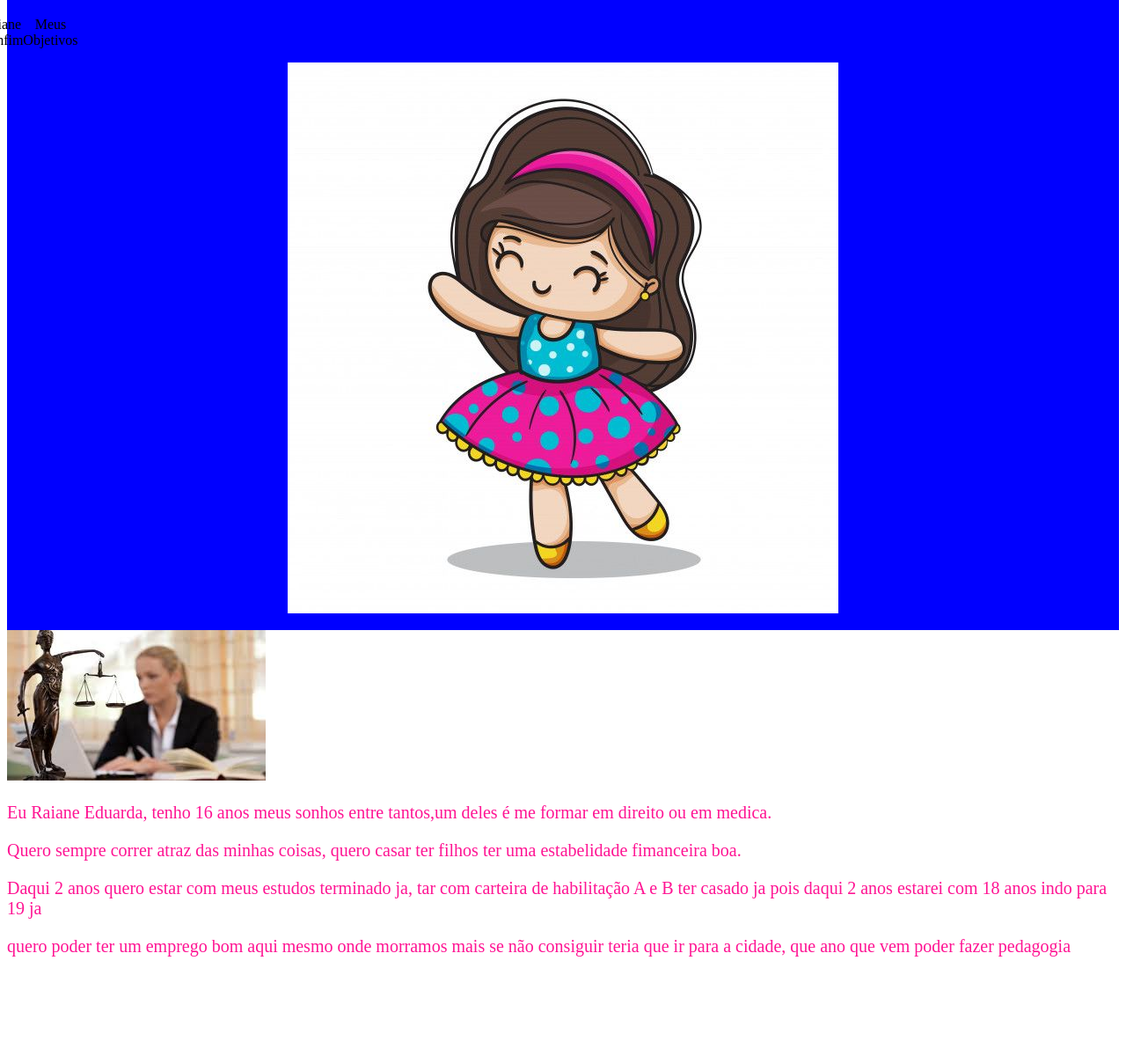
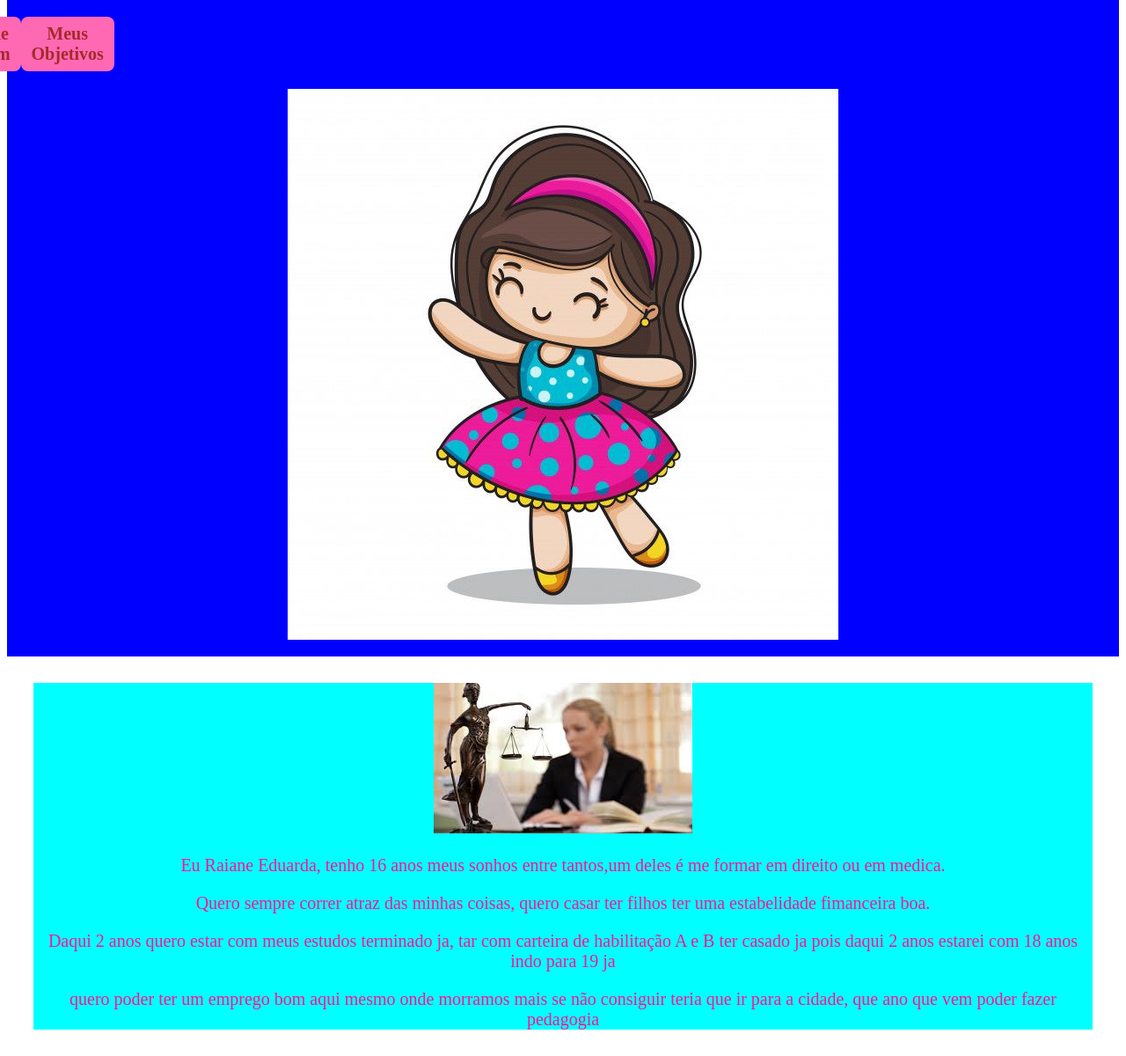
Before and after one commit to raianebn/Meu-futuro-, a plain HTML site: page index.html in a window 1280 px wide. Shown: the part 84-1284 px from the top of the page at 88% size. Before the commit the page ends 1191 px from the top, so only its background shows below. Drawn offline with Linux system fonts and the light colour scheme.

Commit message:
nossas alteraçãos

```diff
--- a/style.css
+++ b/style.css
@@ -8,12 +8,25 @@
 .lista-principal{
     list-style: none;
     padding: 0;
+    margin-top: 10px;
     display: flex;
     justify-content: center;
     width: 20px;
+    font-size: 20px;
 
 }
 .jurandir{
     font-size: 20px;
     color: deeppink;
+    margin: 30px;
+    text-align: center;
+    background-color: aqua;
 }
+.item{
+    background-color: hotpink;
+    color: brown;
+    padding: 8px 12px;
+    border-radius: 8px;
+    font-weight: bold;
+
+}
```
